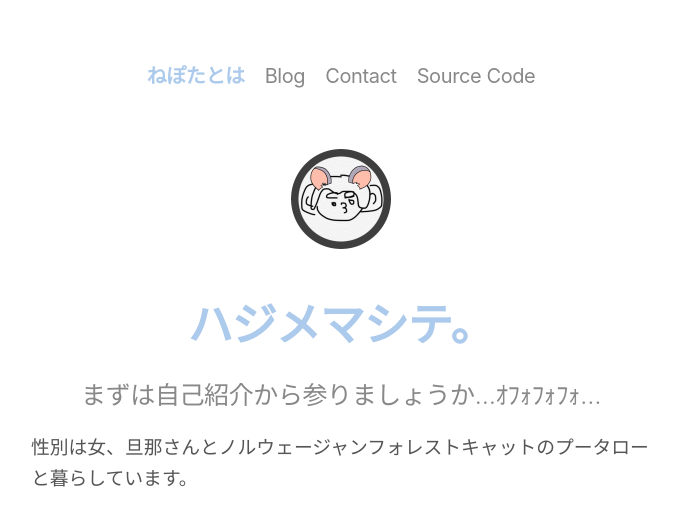
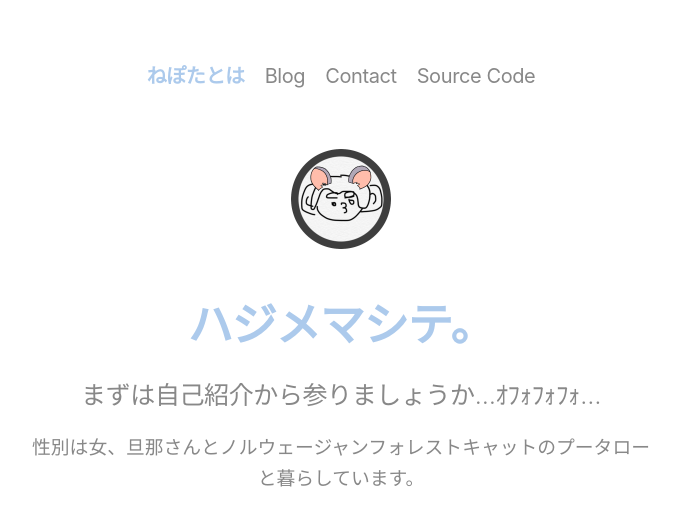
Before and after one commit to aya-nitta/nepotaya, a Next.js app: page / in a window 1280 px wide. Shown: the top 526 px of the page, without its empty margins (299-978 px from the left). Built offline with nearby package versions, Linux system fonts and the light colour scheme.

Commit message:
ねぽたとはのpタグのスタイルを変更しました

```diff
--- a/src/styles/shared.module.css
+++ b/src/styles/shared.module.css
@@ -9,3 +9,7 @@
 .layout h2 {
   text-align: center;
 }
+.layout p {
+  text-align: center;
+  color: #888;
+}
```
